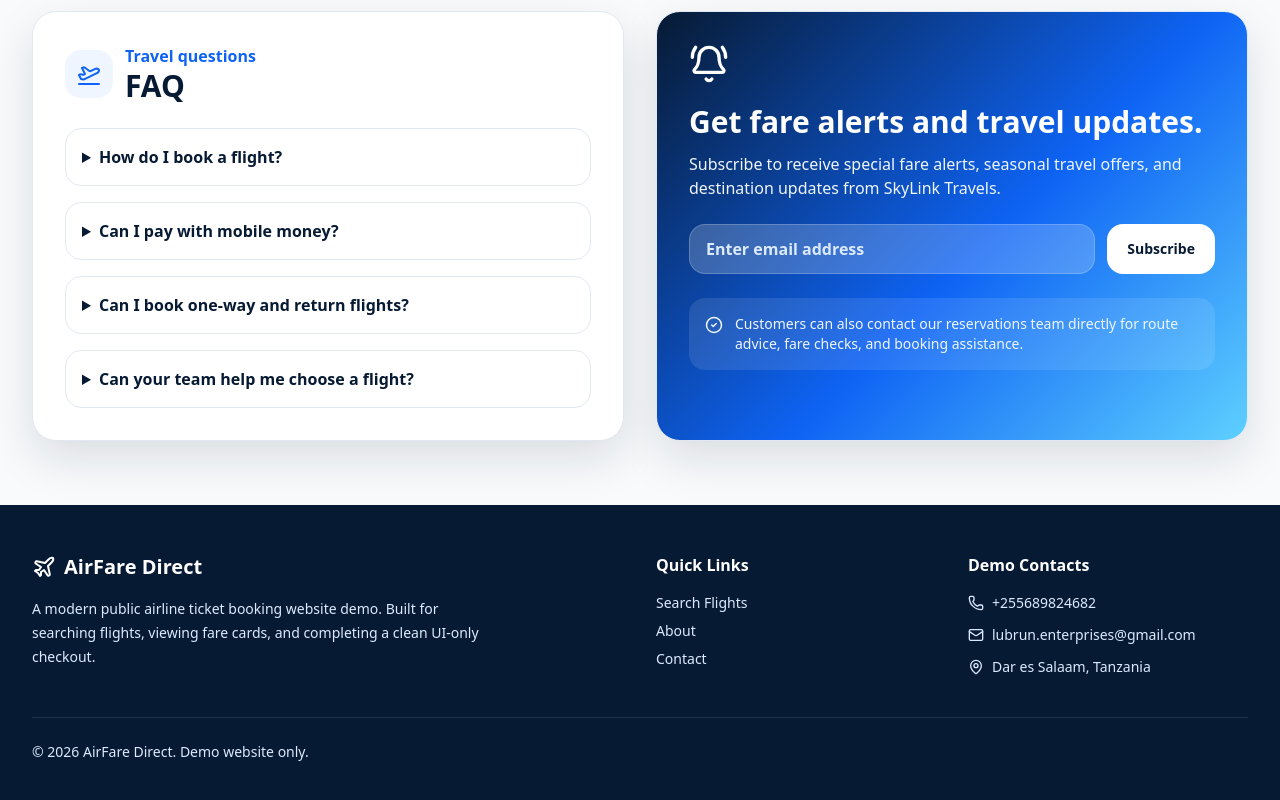
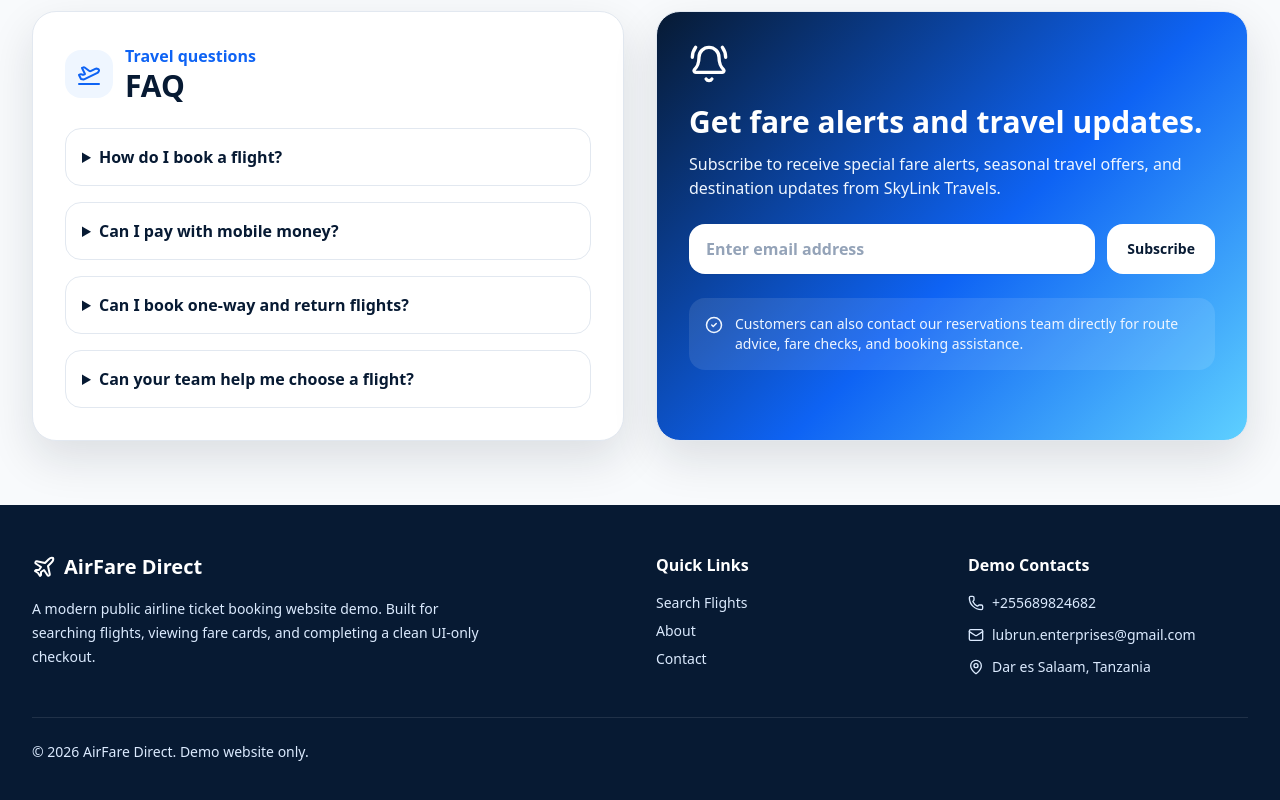
Before and after one commit to brianmichaelu/airline-website, a Next.js app: page / in a window 1280 px wide. Shown: the part 2498-3298 px from the top of the page. Built offline with nearby package versions, Linux system fonts and the light colour scheme.

Commit message:
Update index.tsx

```diff
--- a/pages/index.tsx
+++ b/pages/index.tsx
@@ -277,7 +277,8 @@ export default function HomePage() {
 
             <div className="mt-6 flex flex-col gap-3 sm:flex-row">
               <input
-                className="min-w-0 flex-1 rounded-2xl border border-white/20 bg-white/20 px-4 py-3 font-semibold text-white placeholder:text-blue-100 outline-none focus:border-white/60"
+                type="email"
+                className="min-w-0 flex-1 rounded-2xl border border-white/20 bg-white px-4 py-3 font-semibold text-slate-900 shadow-sm outline-none placeholder:text-slate-400 focus:border-blue-200 focus:ring-4 focus:ring-white/20"
                 placeholder="Enter email address"
               />
               <Button variant="secondary">Subscribe</Button>
```
